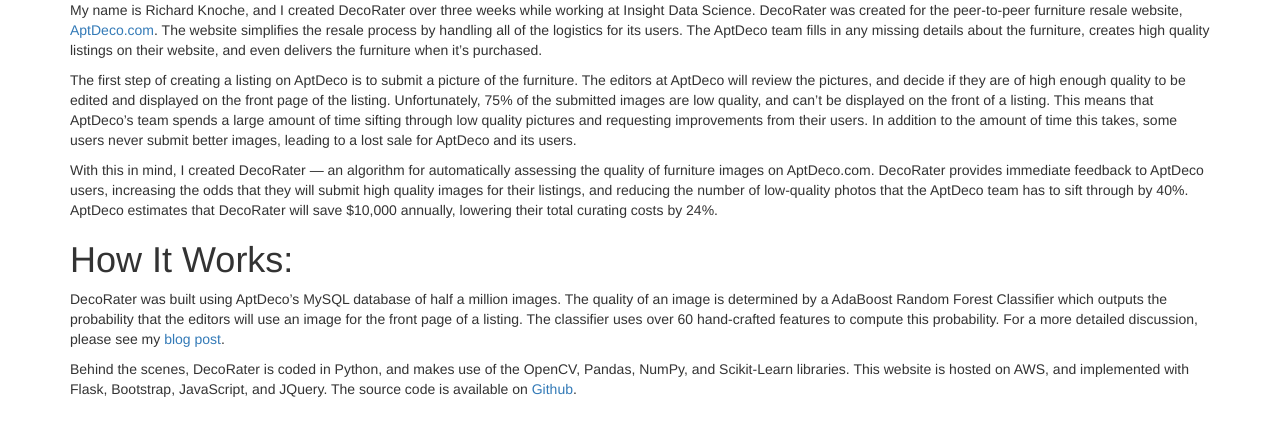
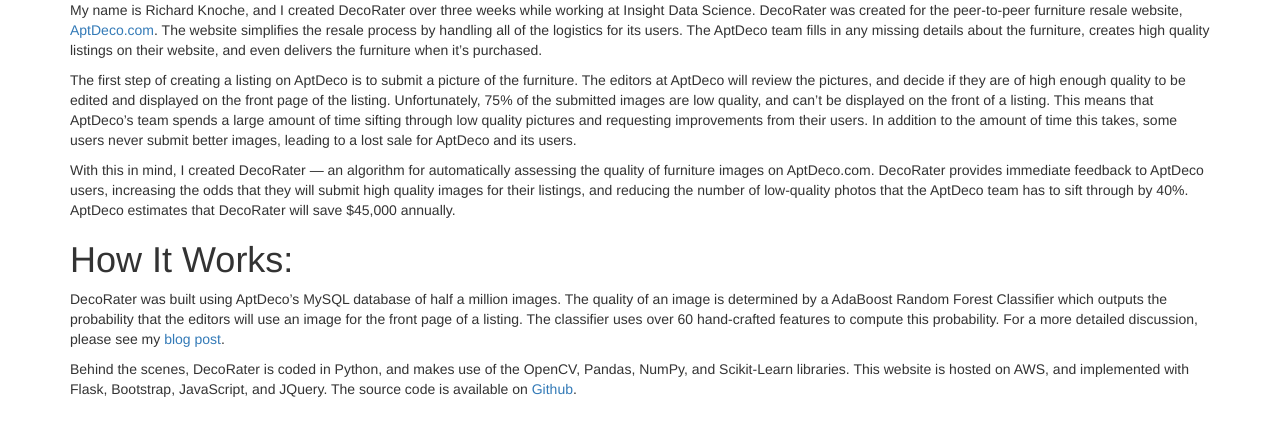
Before and after one commit to Raknoche/AptDeco, a Flask app: page /about in a window 1280 px wide. Shown: the part 142-578 px from the top of the page. Run offline with Flask 2, Linux system fonts and the light colour scheme; parts of the project's set-up code (start-up, migrations or seed data) failed here and were passed over; some libraries are stand-ins or nearby versions.

Commit message:
Updated numbers

```diff
--- a/DecoRater/templates/about.html
+++ b/DecoRater/templates/about.html
@@ -12,7 +12,7 @@
         The first step of creating a listing on AptDeco is to submit a picture of the furniture. The editors at AptDeco will review the pictures, and decide if they are of high enough quality to be edited and displayed on the front page of the listing. Unfortunately, 75% of the submitted images are low quality, and can’t be displayed on the front of a listing. This means that AptDeco’s team spends a large amount of time sifting through low quality pictures and requesting improvements from their users. In addition to the amount of time this takes, some users never submit better images, leading to a lost sale for AptDeco and its users.
     </p>
     <p>
-        With this in mind, I created DecoRater — an algorithm for automatically assessing the quality of furniture images on AptDeco.com. DecoRater provides immediate feedback to AptDeco users, increasing the odds that they will submit high quality images for their listings, and reducing the number of low-quality photos that the AptDeco team has to sift through by 40%. AptDeco estimates that DecoRater will save $10,000 annually, lowering their total curating costs by 24%.
+        With this in mind, I created DecoRater — an algorithm for automatically assessing the quality of furniture images on AptDeco.com. DecoRater provides immediate feedback to AptDeco users, increasing the odds that they will submit high quality images for their listings, and reducing the number of low-quality photos that the AptDeco team has to sift through by 40%. AptDeco estimates that DecoRater will save $45,000 annually.
     </p>
 
     <h1>How It Works:</h1>
```
Also changed, not shown: README.md, 6 other files.
